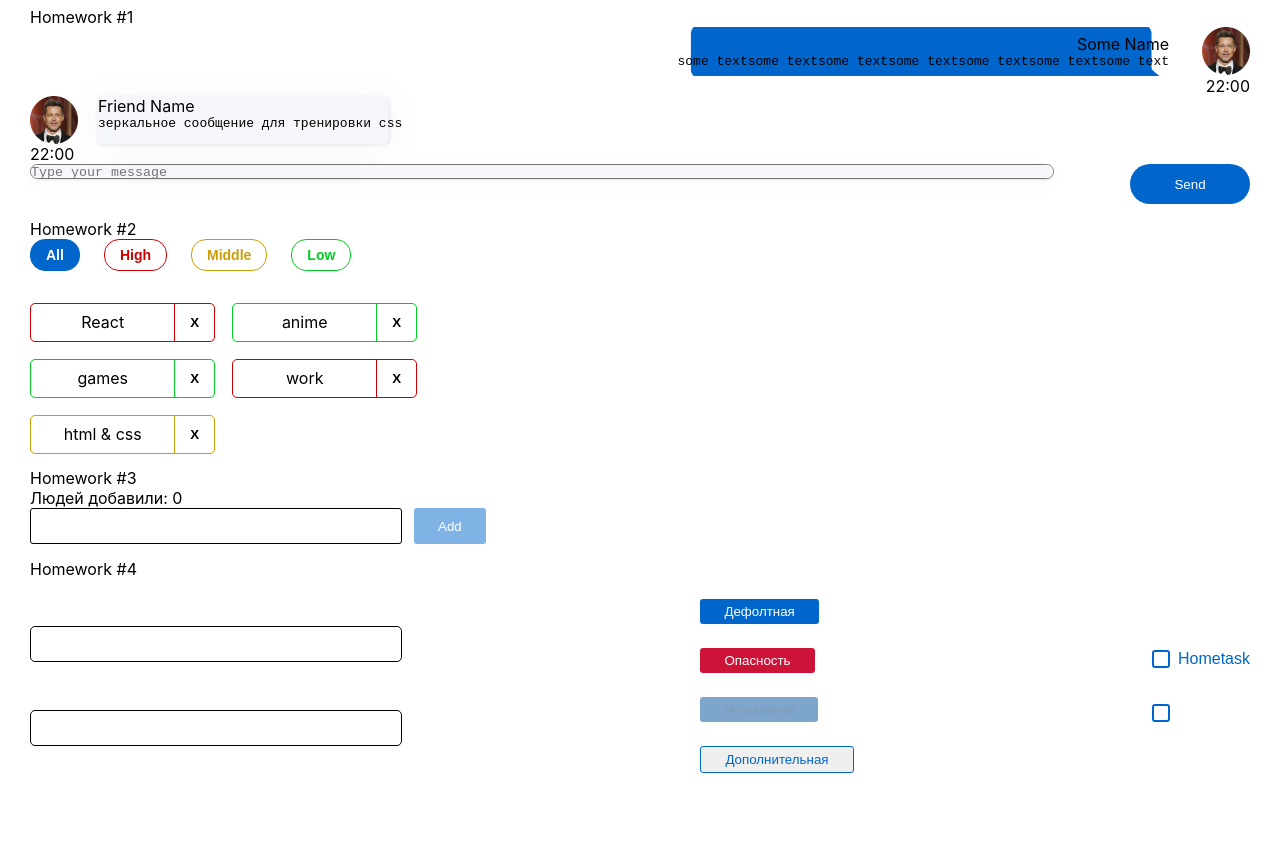
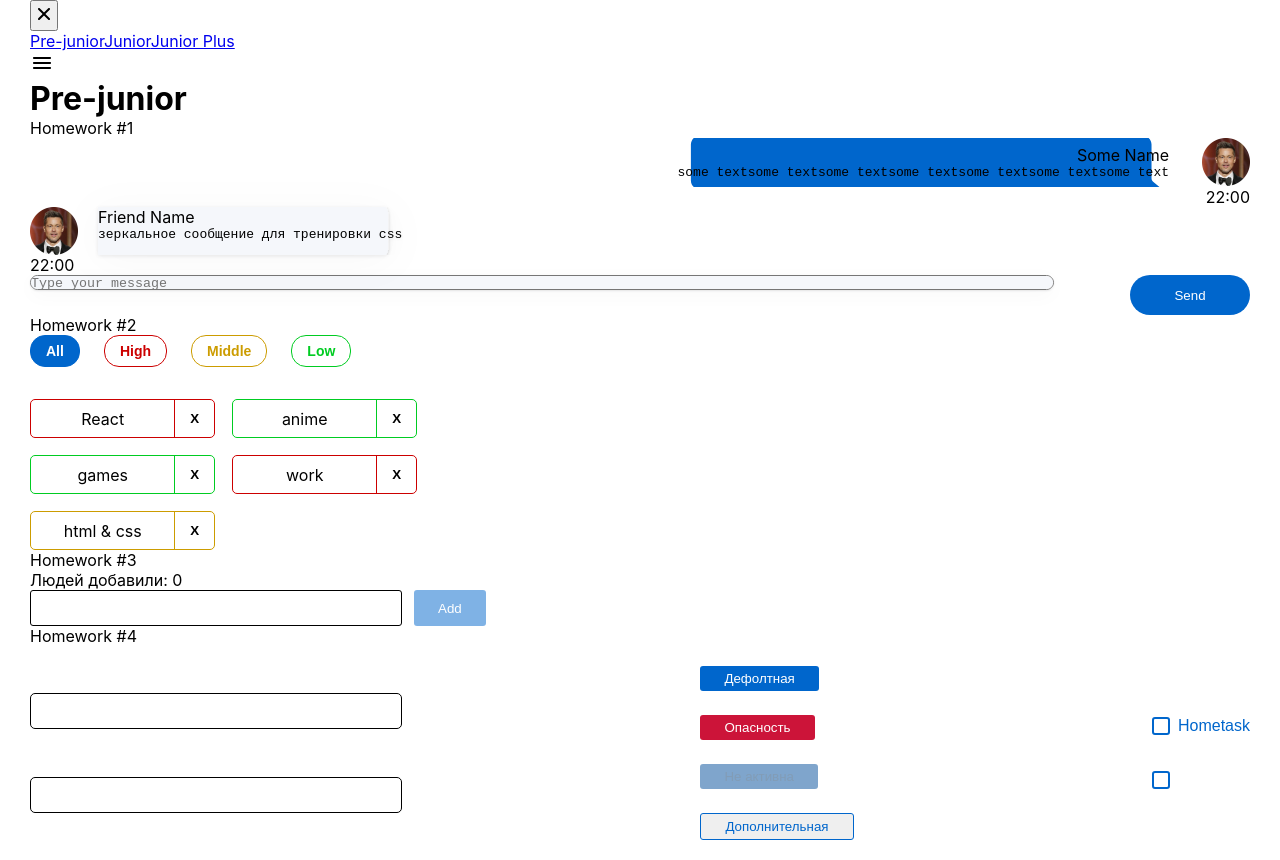
Before and after one commit to EugeneSibc/homework-main, a React (Create React App) app: page /#/pre-junior in a window 1280 px wide. Before the commit this address led to /. Before the commit the page ends 800 px from the top, so only its background shows below. Built offline with nearby package versions, Linux system fonts and the light colour scheme.

Commit message:
HW5 routes done

```diff
--- a/src/s1-main/App.tsx
+++ b/src/s1-main/App.tsx
@@ -4,20 +4,21 @@
 import HW2 from '../s2-homeworks/hw02/HW2'
 import HW3 from '../s2-homeworks/hw03/HW3'
 import HW4 from '../s2-homeworks/hw04/HW4'
+import HW5 from '../s2-homeworks/hw05/HW5'
 
 
 
 function App() {
     return (
         <div className={s.App}>
-            <HW1/>
+            {/* <HW1/> */}
             {/*раскомментировать по ходу выполнения*/}
-            <HW2/>
+            {/* <HW2/>
             <HW3/>
-            <HW4/>
+            <HW4/> */}
 
             {/*при выполнении дз 5 и более - закомментировать здесь дз 1-4, так как они есть внутри дз 5*/}
-            {/*<HW5/>*/}
+            <HW5/>
         </div>
     )
 }
--- a/src/s2-homeworks/hw04/common/c3-SuperCheckbox/SuperCheckbox.tsx
+++ b/src/s2-homeworks/hw04/common/c3-SuperCheckbox/SuperCheckbox.tsx
@@ -30,7 +30,6 @@
         if(onChangeChecked) {
             onChangeChecked(e.currentTarget.checked)
         } else if(onChange){ onChange(e) }
-
     }
 
     const finalInputClassName = s.checkbox
--- a/src/s2-homeworks/hw05/Pages.tsx
+++ b/src/s2-homeworks/hw05/Pages.tsx
@@ -18,15 +18,15 @@
             <Routes>
                 {/*роутинг будут писать студенты*/}
                 {/*в начале мы попадаем на страницу '/' и переходим сразу на страницу /pre-junior*/}
-                {/*<Route ...*/}
+                <Route path = '/' element = {<Navigate to={PATH.PRE_JUNIOR}/>} />
 
                 {/*роуты для /pre-junior, /junior, /junior-plus*/}
-                {/*<Route ...*/}
-                {/*<Route ...*/}
-                {/*<Route ...*/}
+                <Route path = {PATH.PRE_JUNIOR} element={<PreJunior/>}/>
+                <Route path = {PATH.JUNIOR} element={<Junior/>}/>
+                <Route path = {PATH.JUNIOR_PLUS} element={<JuniorPlus/>}/>
 
                 {/*роут для несуществующей страницы должен отрисовать <Error404 />*/}
-                {/*<Route ...*/}
+                <Route path='*' element = {<Error404/>}/>
             </Routes>
         </div>
     )
```
Also changed, not shown: src/HW/main/App.tsx (renamed from src/App.tsx, +4 -4 lines), src/HW/main/App.css (renamed from src/App.css).
